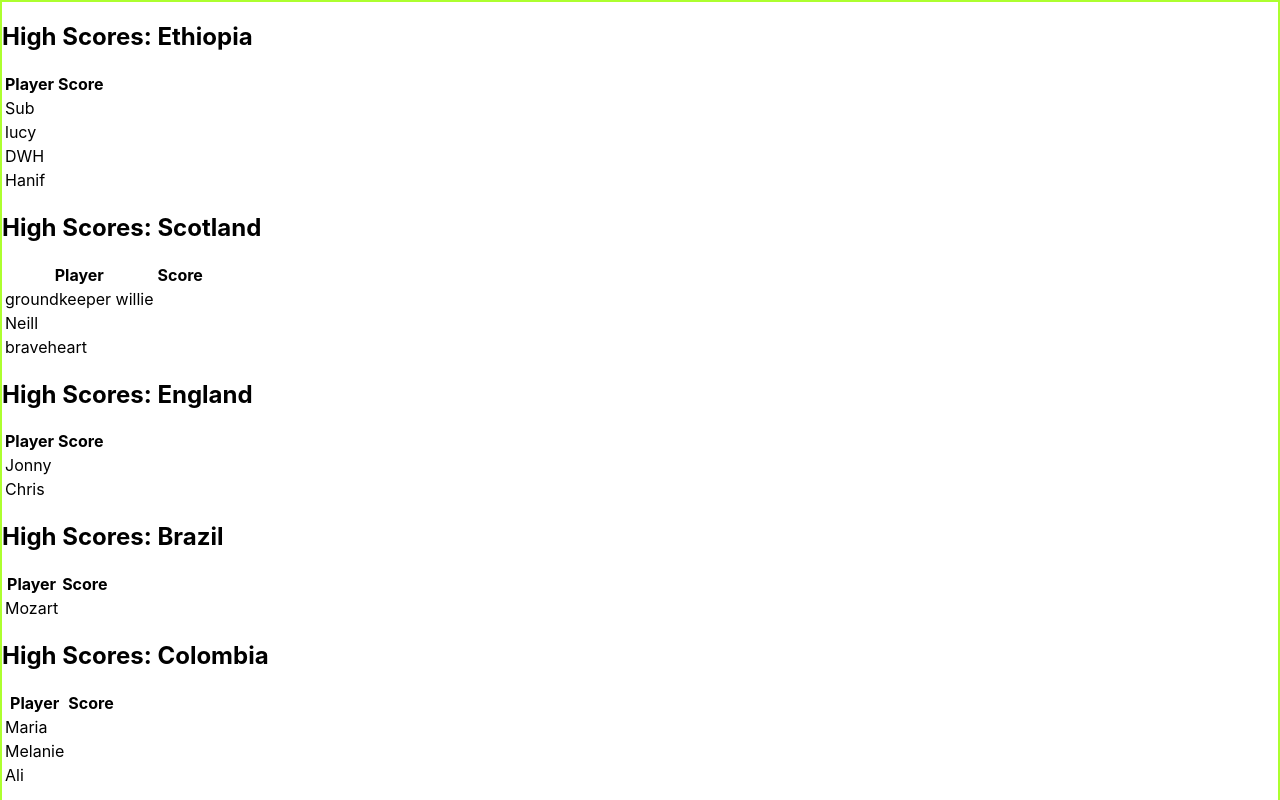
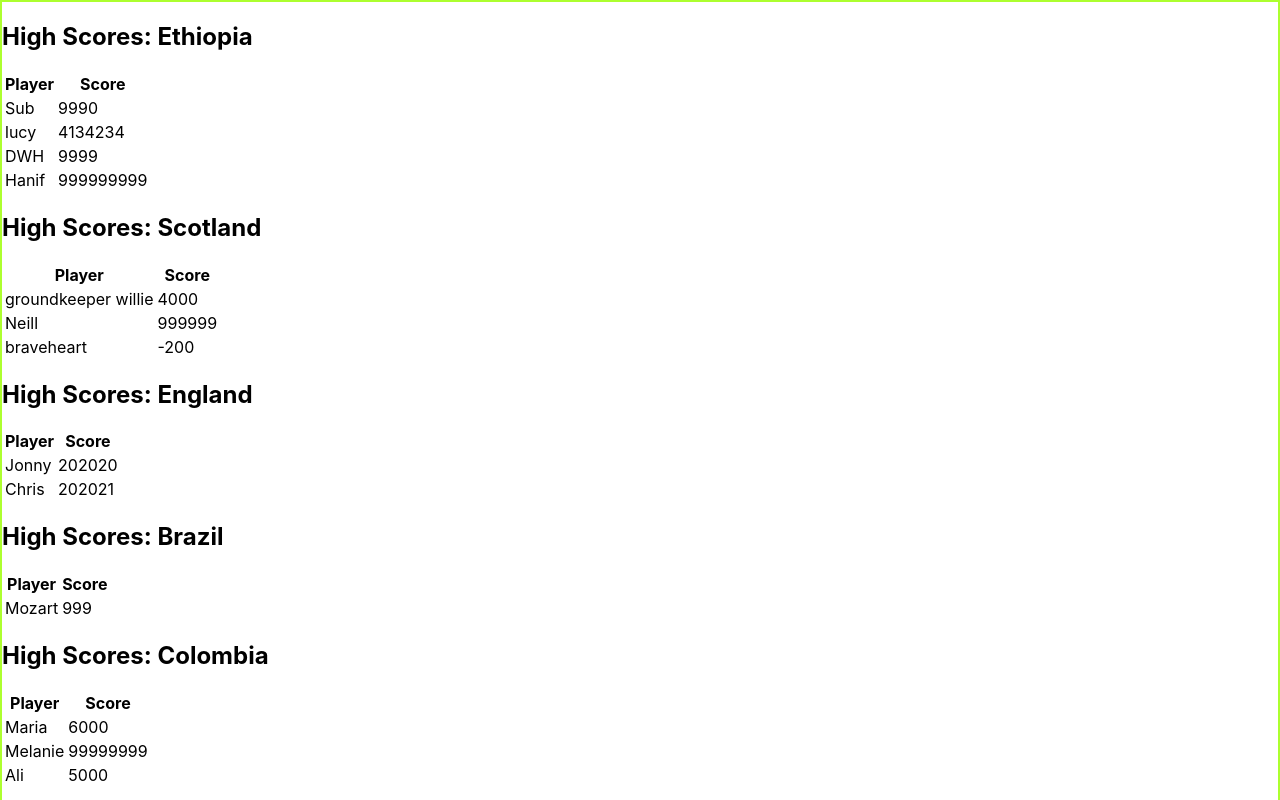
Before and after one commit to m4ndycheung/high-scores-react, a React (Create React App) app: page / in a window 1280 px wide. Shown: the top 800 px of the page. Built offline with nearby package versions, Linux system fonts and the light colour scheme.

Commit message:
Updated HighScoreTable.js
Added scores

```diff
--- a/src/HighScoreTable.js
+++ b/src/HighScoreTable.js
@@ -18,9 +18,11 @@ const HighScoreTable = ({ countries }) => {
                 </tr>
               </thead>
               <tbody>
+                {/* second map goes a level deeper to access the scores array */}
                 {country.scores.map((player, index) => (
                   <tr key={index}>
                     <td>{player.n}</td>
+                    <td>{player.s}</td>
                   </tr>
                 ))}
               </tbody>
```
